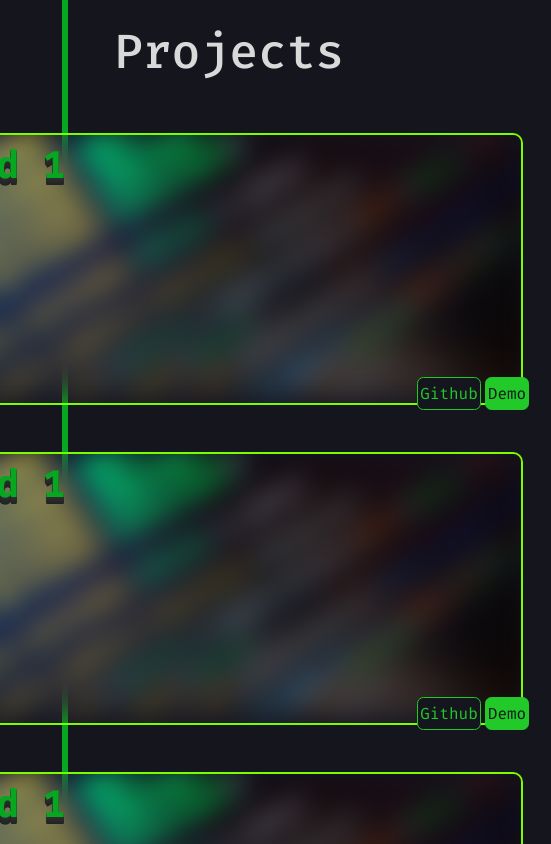
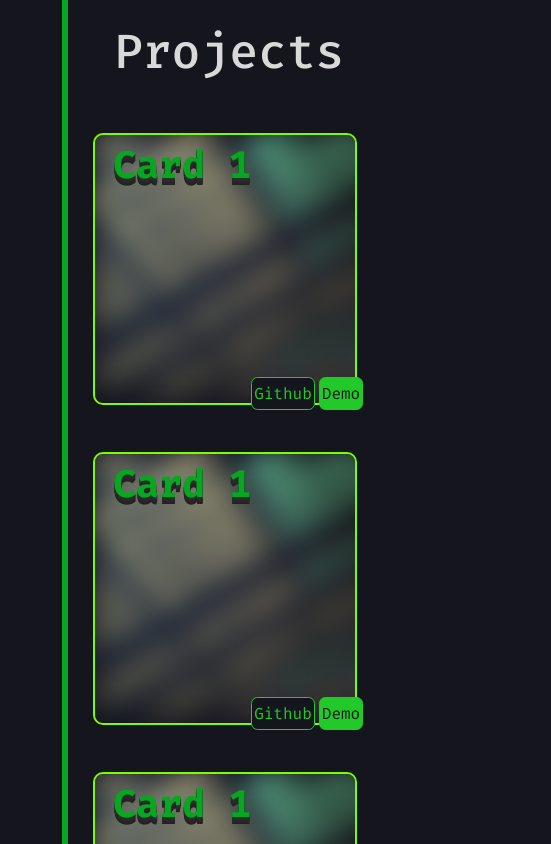
Before and after one commit to jaidaken/jaidaken.github.io, a React (Create React App) app: page / in a window 390 px wide. Shown: the part 1860-2704 px from the top of the page, 551 px wide, since content can reach past the window. Built offline with nearby package versions, Linux system fonts and the light colour scheme.

Commit message:
fix responsiveness

```diff
--- a/src/components/projects/Projects.jsx
+++ b/src/components/projects/Projects.jsx
@@ -18,6 +18,8 @@ export default function Projects() {
               <a
                 href="https://github.com/jaidaken/jaidaken.github.io"
                 className="btn"
+                target="_blank"
+                rel="noreferrer"
               >
                 Github
               </a>
@@ -40,6 +42,8 @@ export default function Projects() {
               <a
                 href="https://github.com/jaidaken/jaidaken.github.io"
                 className="btn"
+                target="_blank"
+                rel="noreferrer"
               >
                 Github
               </a>
@@ -62,6 +66,8 @@ export default function Projects() {
               <a
                 href="https://github.com/jaidaken/jaidaken.github.io"
                 className="btn"
+                target="_blank"
+                rel="noreferrer"
               >
                 Github
               </a>
@@ -84,6 +90,8 @@ export default function Projects() {
               <a
                 href="https://github.com/jaidaken/jaidaken.github.io"
                 className="btn"
+                target="_blank"
+                rel="noreferrer"
               >
                 Github
               </a>
@@ -106,6 +114,8 @@ export default function Projects() {
               <a
                 href="https://github.com/jaidaken/jaidaken.github.io"
                 className="btn"
+                target="_blank"
+                rel="noreferrer"
               >
                 Github
               </a>
@@ -128,6 +138,8 @@ export default function Projects() {
               <a
                 href="https://github.com/jaidaken/jaidaken.github.io"
                 className="btn"
+                target="_blank"
+                rel="noreferrer"
               >
                 Github
               </a>
--- a/src/components/projects/projects.css
+++ b/src/components/projects/projects.css
@@ -30,7 +30,7 @@
 }
 
 .image-div img {
-	filter: blur(15px);
+	filter: grayscale(0.6) blur(15px);
 
 }
 .card-image h3{
@@ -39,7 +39,7 @@
 	color: hsl(130, 94%, 34%);
 	font-size: 2.4em;
 	position: absolute;
-	padding-left: 0px;
+	padding-left: 20px;
 	font-weight: bold;
 	text-shadow: 0 1px 0 #2e2e2e, 0 2px 0 #2c2c2c, 0 3px 0 #2a2a2a, 0 4px 0 #282828, 0 5px 0 #262626, 0 6px 0 #242424, 0 7px 0 #222, 0px 0px 0px rgba(206,89,55,0);
 }
@@ -125,6 +125,6 @@ img {
 
 @media screen and (max-width: 700px) {
 	.card-image{
-		width: fit-content;
+		width: clamp(50vw, 80vw - 0%, 80vw);
 	}
 }
```
